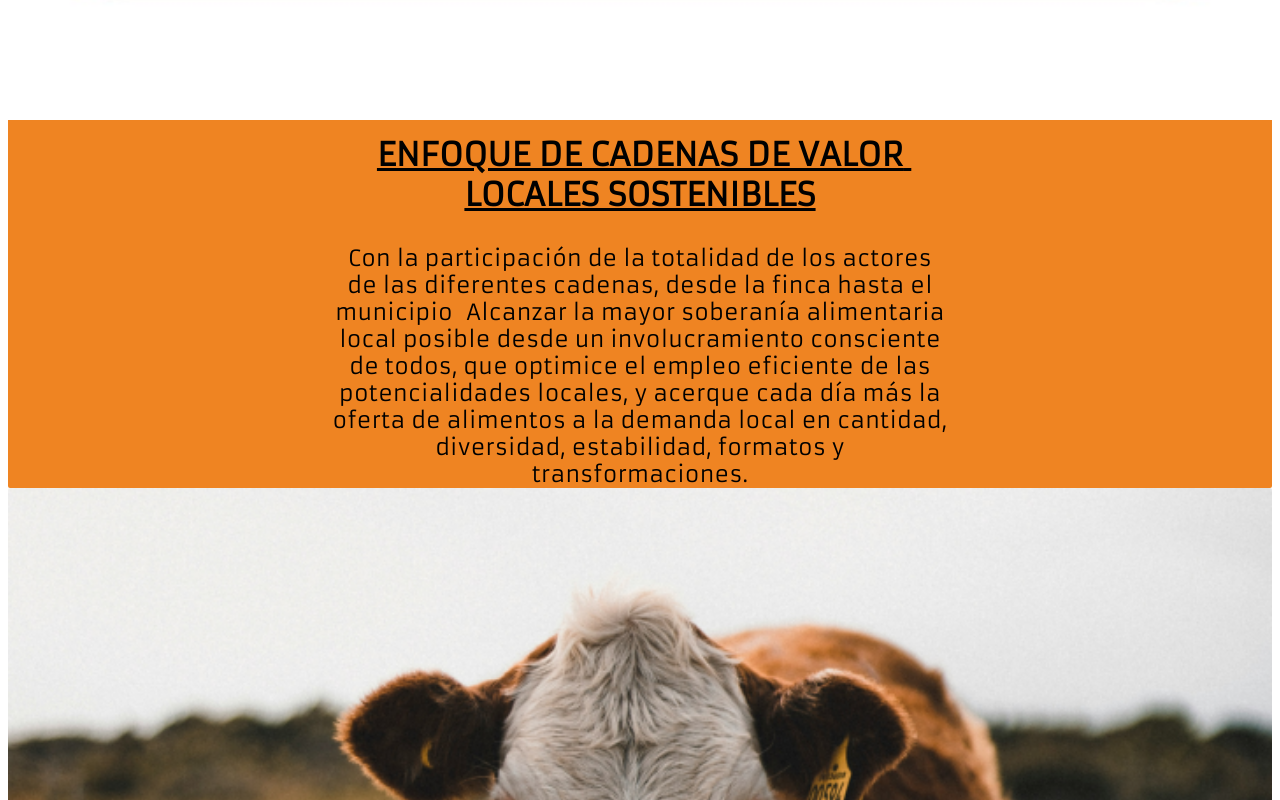
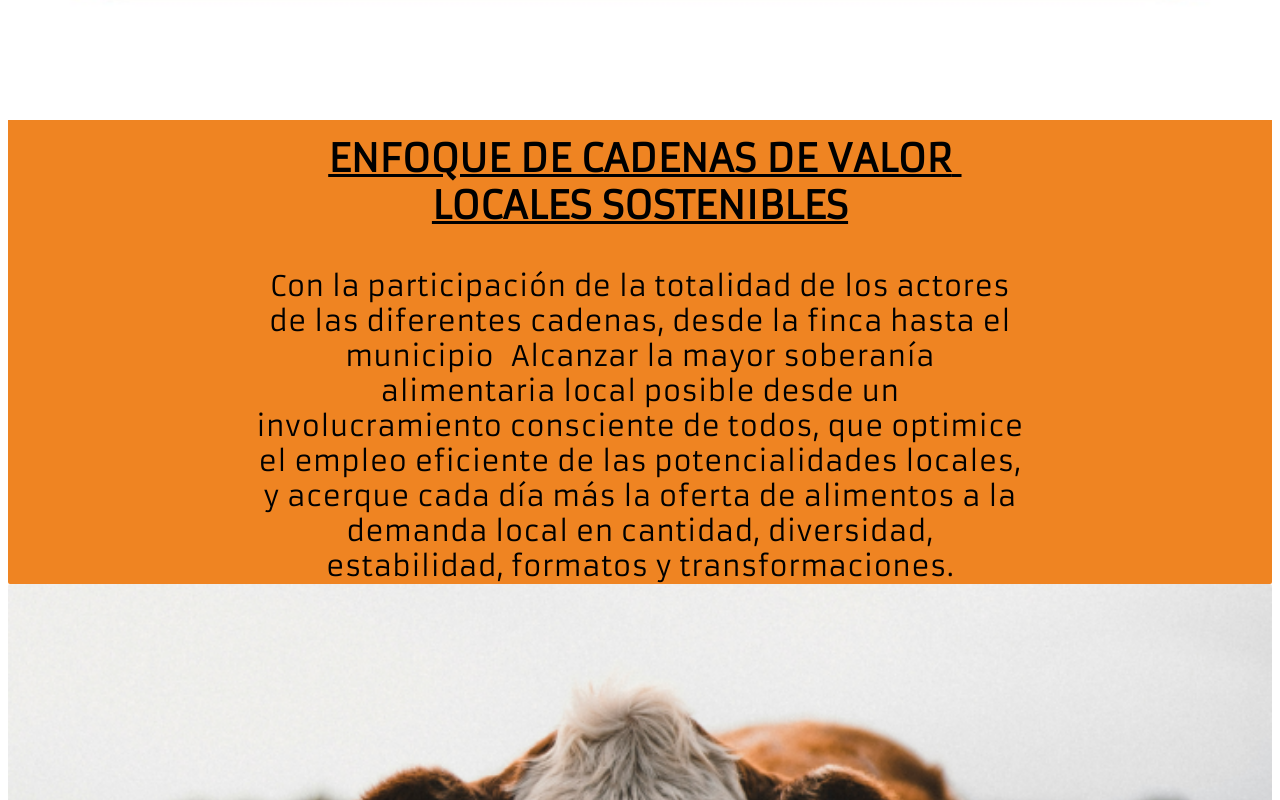
Before and after one commit to iraneldf/paas-actaf, a Next.js app: page / in a window 1280 px wide. Shown: the part 3080-3880 px from the top of the page. Built offline with nearby package versions, Linux system fonts and the light colour scheme; a web font is replaced by a local one.

Commit message:
ajustes en frame-component.module.css

```diff
--- a/app/Components/styles/frame-component.module.css
+++ b/app/Components/styles/frame-component.module.css
@@ -1,5 +1,5 @@
 .contenedor{
-    width: 614px;
+    width: 770px;
     padding: 15px 0 0;
     box-sizing: border-box;
     min-width: 617px;
@@ -12,17 +12,17 @@
     max-width: 100%;
     align-items: center;
     letter-spacing: 0.01em;
-    gap: 30px;
+    gap: 40px;
 }
 
 .titulo{
-    font-size: 32px;
+    font-size: 38px;
     text-decoration: underline;
     text-transform: uppercase;
 }
 
 .texto{
-    font-size: 22px;
+    font-size: 28px;
 }
 .texto,
 .titulo {
```
